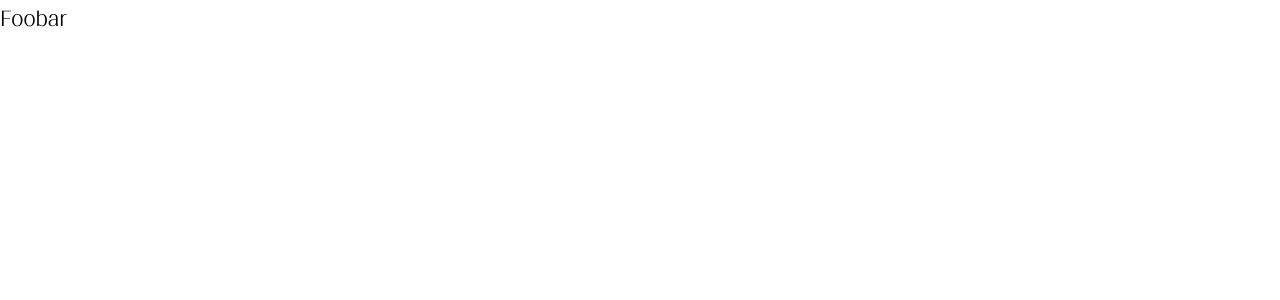
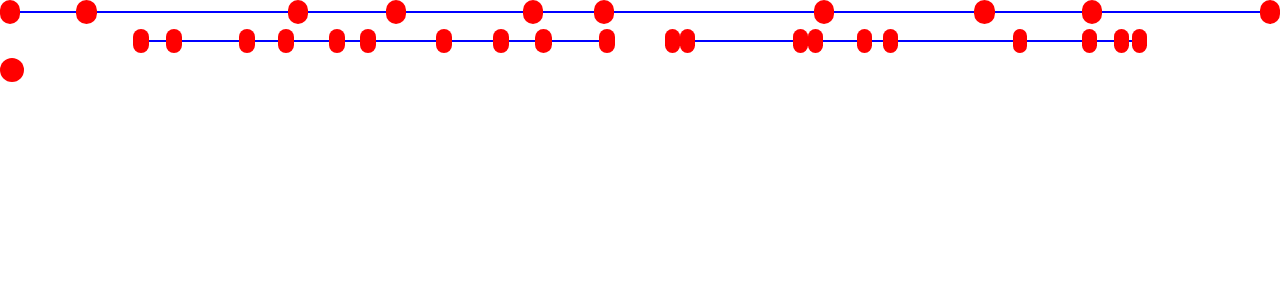
Before and after one commit to hkievet/h11y-scl, a SvelteKit app: page / in a window 1280 px wide. Shown: the top 300 px of the page. Built offline with nearby package versions, Linux system fonts and the light colour scheme.

Commit message:
dis shit bull

```diff
--- /dev/null
+++ b/src/lib/calendar/Calendar.svelte
@@ -0,0 +1,3 @@
+<script>
+	let events = [];
+</script>
--- /dev/null
+++ b/src/lib/timeline/Timeline.svelte
@@ -0,0 +1,55 @@
+<script lang="ts">
+	import { sampleDataSet } from './testData';
+	import TimelineDistance from './TimelineDistance.svelte';
+	import TimelineNode from './TimelineNode.svelte';
+
+	export let data = sampleDataSet;
+	export let containerWidth = 1;
+
+	interface TimelineEvent {
+		date: string;
+		description: string;
+	}
+
+	const eventDates = data.map((e) => {
+		return new Date(e.date).getTime();
+	});
+
+	const totalTimeDelta = eventDates.at(-1)! - eventDates[0];
+
+	let total = 0;
+	const timelineItems = data.map((e, i) => {
+		if (i === data.length - 1) {
+			return {
+				...e,
+				percentageAfter: null
+			};
+		}
+		const currentDate = eventDates[i];
+		const nextDate = eventDates[i + 1];
+		const timeDifferencePercentage = (nextDate - currentDate) / totalTimeDelta;
+		total += timeDifferencePercentage;
+		return {
+			...e,
+			percentageAfter: timeDifferencePercentage
+		};
+	});
+	console.log(total);
+</script>
+
+<div class="timeline-container" style:width={`${containerWidth * 100}%`}>
+	{#each timelineItems as event}
+		<TimelineNode />
+		{#if event.percentageAfter}
+			<TimelineDistance widthPercentage={event.percentageAfter} />
+		{/if}
+	{/each}
+</div>
+
+<style lang="postcss">
+	.timeline-container {
+		width: 80%;
+		display: flex;
+		flex-direction: row;
+	}
+</style>
--- /dev/null
+++ b/src/lib/timeline/TimelineDistance.svelte
@@ -0,0 +1,13 @@
+<script lang="ts">
+	export let widthPercentage: number = 0;
+</script>
+
+<div style:width={`${widthPercentage * 100}%`} />
+
+<style lang="postcss">
+	div {
+		margin-top: 11px;
+		height: 2px;
+		background-color: blue;
+	}
+</style>
--- /dev/null
+++ b/src/lib/timeline/TimelineGap.svelte
@@ -0,0 +1,20 @@
+<script lang="ts">
+	export let containerWidth: number;
+	$: width = `${containerWidth * 100}%`;
+</script>
+
+<div style:width />
+
+<style lang="postcss">
+	div {
+		height: 2px;
+		margin-top: 11px;
+		width: 33%;
+		border-color: black;
+		border-style: dashed;
+		border-top: 2px;
+		border-bottom: none;
+		border-left: none;
+		border-right: none;
+	}
+</style>
--- /dev/null
+++ b/src/lib/timeline/TimelineGrouping.svelte
@@ -0,0 +1,41 @@
+<script>
+	import { each } from 'svelte/internal';
+	import { anotherDataSet, sampleDataSet } from './testData';
+	import Timeline from './Timeline.svelte';
+	import TimelineGap from './TimelineGap.svelte';
+
+	const eventGroups = [sampleDataSet, anotherDataSet];
+
+	const allEvents = eventGroups.flat();
+	const totalEvents = allEvents.length;
+
+	const totalGaps = eventGroups.length - 1;
+
+	const gapPercentage = 1 / totalEvents;
+
+	const totalGapPercentage = gapPercentage * totalGaps;
+	const totalWidthAfterGap = 1 - totalGapPercentage;
+
+	const groupWidths = eventGroups.map((events) => {
+		return (events.length / totalEvents) * totalWidthAfterGap;
+	});
+</script>
+
+<div class="timeline-container">
+	{#each eventGroups as events, i}
+		<Timeline data={events} containerWidth={groupWidths[i]} />
+		{#if i < eventGroups.length - 1}
+			<TimelineGap containerWidth={gapPercentage} />
+		{/if}
+	{/each}
+</div>
+
+<style lang="postcss">
+	.timeline-container {
+		padding: 5px;
+		margin: 0 auto;
+		width: 80%;
+		display: flex;
+		flex-direction: row;
+	}
+</style>
--- /dev/null
+++ b/src/lib/timeline/TimelineNode.svelte
@@ -0,0 +1,11 @@
+<div />
+
+<style lang="postcss">
+	div {
+		position: relative;
+		width: 24px;
+		height: 24px;
+		background-color: red;
+		border-radius: 12px;
+	}
+</style>
--- /dev/null
+++ b/src/lib/timeline/testData.ts
@@ -0,0 +1,125 @@
+// need to make an unsorted variant at some point....
+export const sampleDataSet = [
+	{
+		description:
+			'The beginning of the Arab Spring, a series of pro-democracy uprisings in the Arab world.',
+		title: 'Arab Spring Begins',
+		date: '2010-12-17'
+	},
+	{
+		description:
+			'Osama bin Laden, the founder and head of the Islamist militant group al-Qaeda, is killed by U.S. Navy SEALs.',
+		title: 'Death of Osama bin Laden',
+		date: '2011-05-02'
+	},
+	{
+		description:
+			'The Mars Science Laboratory, also known as the Curiosity rover, lands on Mars to explore Gale Crater.',
+		title: 'Curiosity Rover Lands on Mars',
+		date: '2012-08-06'
+	},
+	{
+		description:
+			'Pope Benedict XVI announces his resignation, becoming the first pope to do so since 1415.',
+		title: 'Pope Benedict XVI Resigns',
+		date: '2013-02-11'
+	},
+	{
+		description:
+			'The Euromaidan protests lead to the ousting of Ukrainian President Viktor Yanukovych.',
+		title: "Ukraine's Euromaidan Protests",
+		date: '2013-11-21'
+	},
+	{
+		description:
+			'The World Health Organization declares an outbreak of the Ebola virus in West Africa, which becomes the largest outbreak in history.',
+		title: 'Ebola Outbreak in West Africa',
+		date: '2014-03-23'
+	},
+	{
+		description:
+			'The United States and Cuba restore diplomatic relations after more than five decades of severed ties.',
+		title: 'U.S. and Cuba Reestablish Relations',
+		date: '2015-07-20'
+	},
+	{
+		description:
+			'The United Kingdom holds a referendum resulting in a majority voting to leave the European Union.',
+		title: 'Brexit Referendum',
+		date: '2016-06-23'
+	},
+	{
+		description: 'Donald Trump is inaugurated as the 45th President of the United States.',
+		title: "Donald Trump's Inauguration",
+		date: '2017-01-20'
+	},
+	{
+		description:
+			'The launch of the Falcon Heavy rocket, the most powerful operational rocket in the world, by SpaceX.',
+		title: 'Falcon Heavy Launch',
+		date: '2018-02-06'
+	}
+];
+
+export const anotherDataSet = [
+	{
+		description:
+			'The Battle of Trafalgar, a naval battle between the British Royal Navy and the combined fleets of the French and Spanish Navies.',
+		title: 'Battle of Trafalgar',
+		date: '1805-10-21'
+	},
+	{
+		description:
+			'The Louisiana Purchase, in which the United States acquires 828,000 square miles of land from France.',
+		title: 'Louisiana Purchase',
+		date: '1803-04-30'
+	},
+	{
+		description:
+			'The construction of the Erie Canal, connecting the Great Lakes to the Atlantic Ocean.',
+		title: 'Erie Canal Construction',
+		date: '1817-07-04'
+	},
+	{
+		description:
+			'The Congress of Vienna, a conference to reestablish the European political order after the Napoleonic Wars.',
+		title: 'Congress of Vienna',
+		date: '1814-09-18'
+	},
+	{
+		description:
+			'The Peterloo Massacre, a violent suppression of a peaceful pro-democracy and anti-poverty protest in Manchester, England.',
+		title: 'Peterloo Massacre',
+		date: '1819-08-16'
+	},
+	{
+		description:
+			'The Greek War of Independence, a successful war against the Ottoman Empire leading to the establishment of the modern Greek state.',
+		title: 'Greek War of Independence',
+		date: '1821-03-25'
+	},
+	{
+		description:
+			'The invention of the first practical electrical telegraph by Samuel Morse and Alfred Vail.',
+		title: 'First Practical Electrical Telegraph',
+		date: '1837-09-23'
+	},
+	{
+		description:
+			'The Great Famine in Ireland, caused by a potato blight leading to widespread famine and emigration.',
+		title: 'Irish Potato Famine',
+		date: '1845-08-01'
+	},
+	{
+		description:
+			'The California Gold Rush, a large-scale gold mining migration in the United States.',
+		title: 'California Gold Rush',
+		date: '1848-01-24'
+	},
+	{
+		description:
+			"The Seneca Falls Convention, the first women's rights convention held in the United States.",
+		title: 'Seneca Falls Convention',
+		date: '1848-07-19'
+	}
+];
--- a/src/routes/+page.svelte
+++ b/src/routes/+page.svelte
@@ -1,5 +1,10 @@
 <script>
-	import Typography from '$lib/typography/Typography.svelte';
+	import Timeline from '$lib/timeline/Timeline.svelte';
+	import TimelineGrouping from '$lib/timeline/TimelineGrouping.svelte';
+	import TimelineNode from '$lib/timeline/TimelineNode.svelte';
 </script>
 
-<Typography>Foobar</Typography>
+<Timeline>Foobar</Timeline>
+
+<TimelineGrouping />
+<TimelineNode />
```
